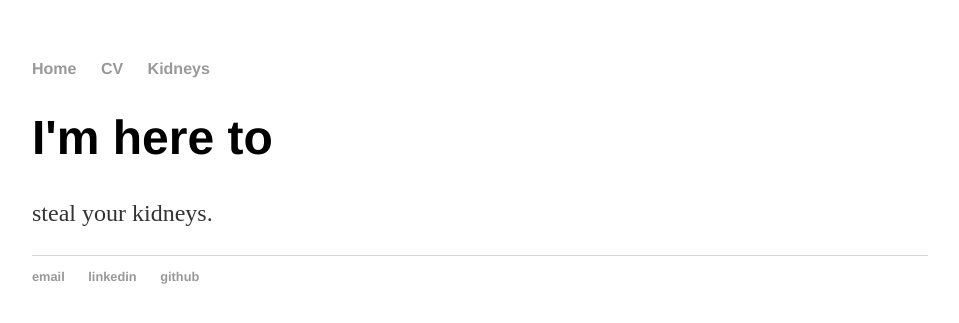
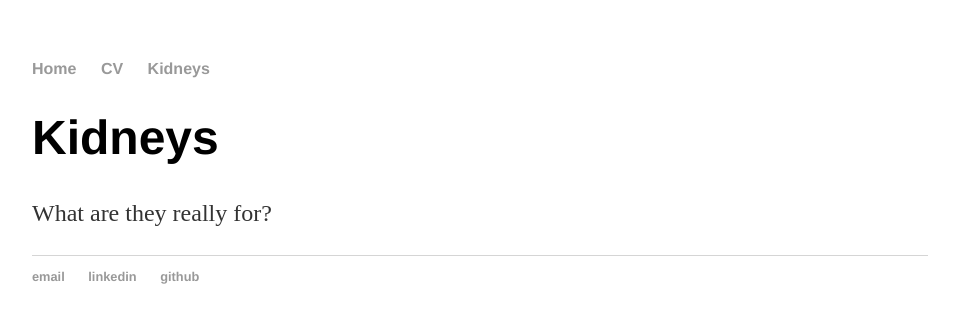
Before and after one commit to RachelFreedman/rachelfreedman.github.io, a Jekyll site: the page built from kidneys/index.html, in a window 1280 px wide. Shown: the top 323 px of the page, without its empty margins (160-1119 px from the left). Built offline with Jekyll 4.4.1, drawn with Linux system fonts in a browser that asks for light colours.

Commit message:
normalise kidneys

```diff
--- a/kidneys/index.html
+++ b/kidneys/index.html
@@ -3,6 +3,6 @@ layout: default
 title: Kidneys
 ---
 <div class="blurb">
-	<h1>I'm here to</h1>
-	<p>steal your kidneys.</a></p>
+	<h1>Kidneys</h1>
+	<p>What are they really for?</a></p>
 </div><!-- /.blurb -->
```
